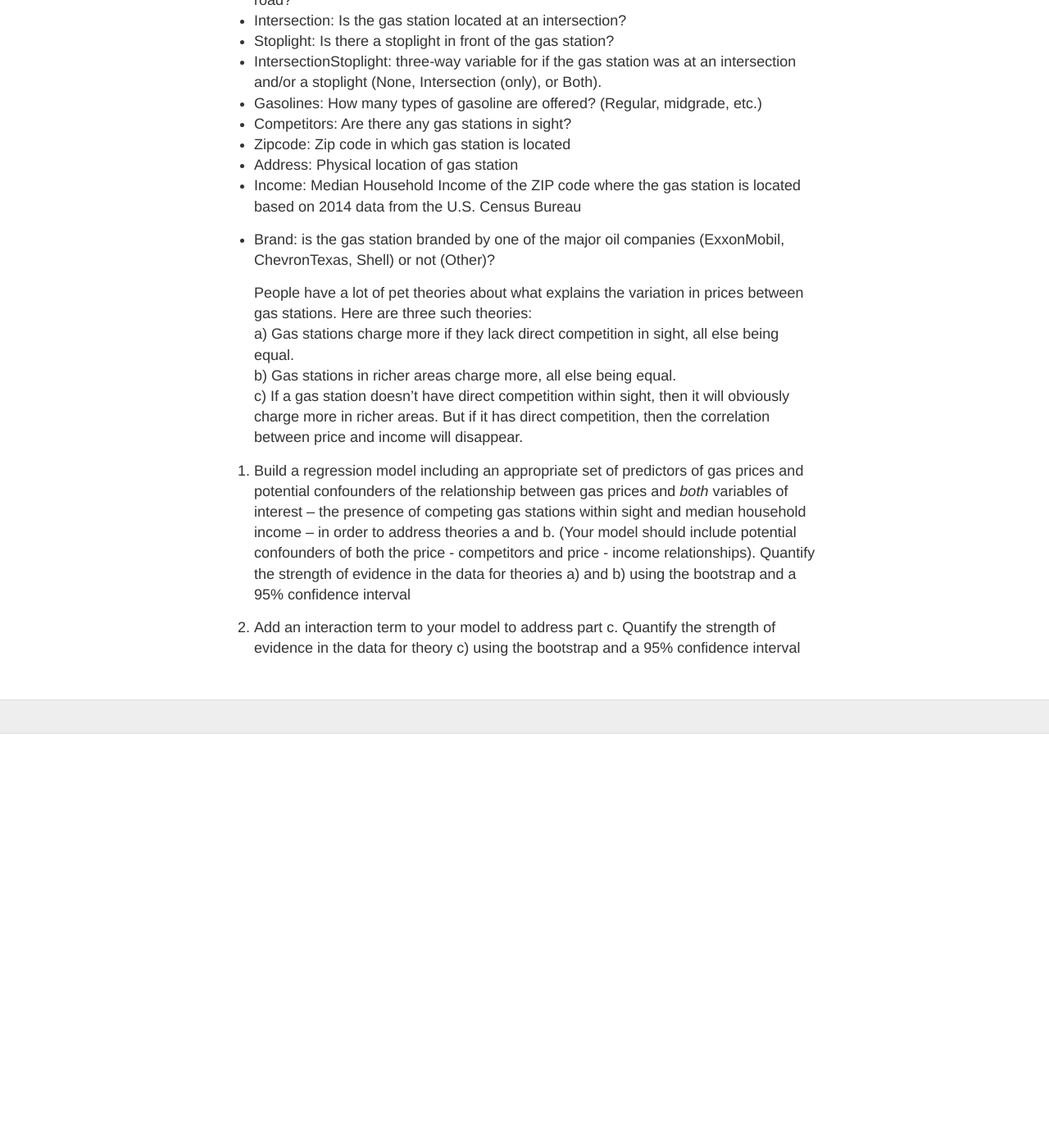
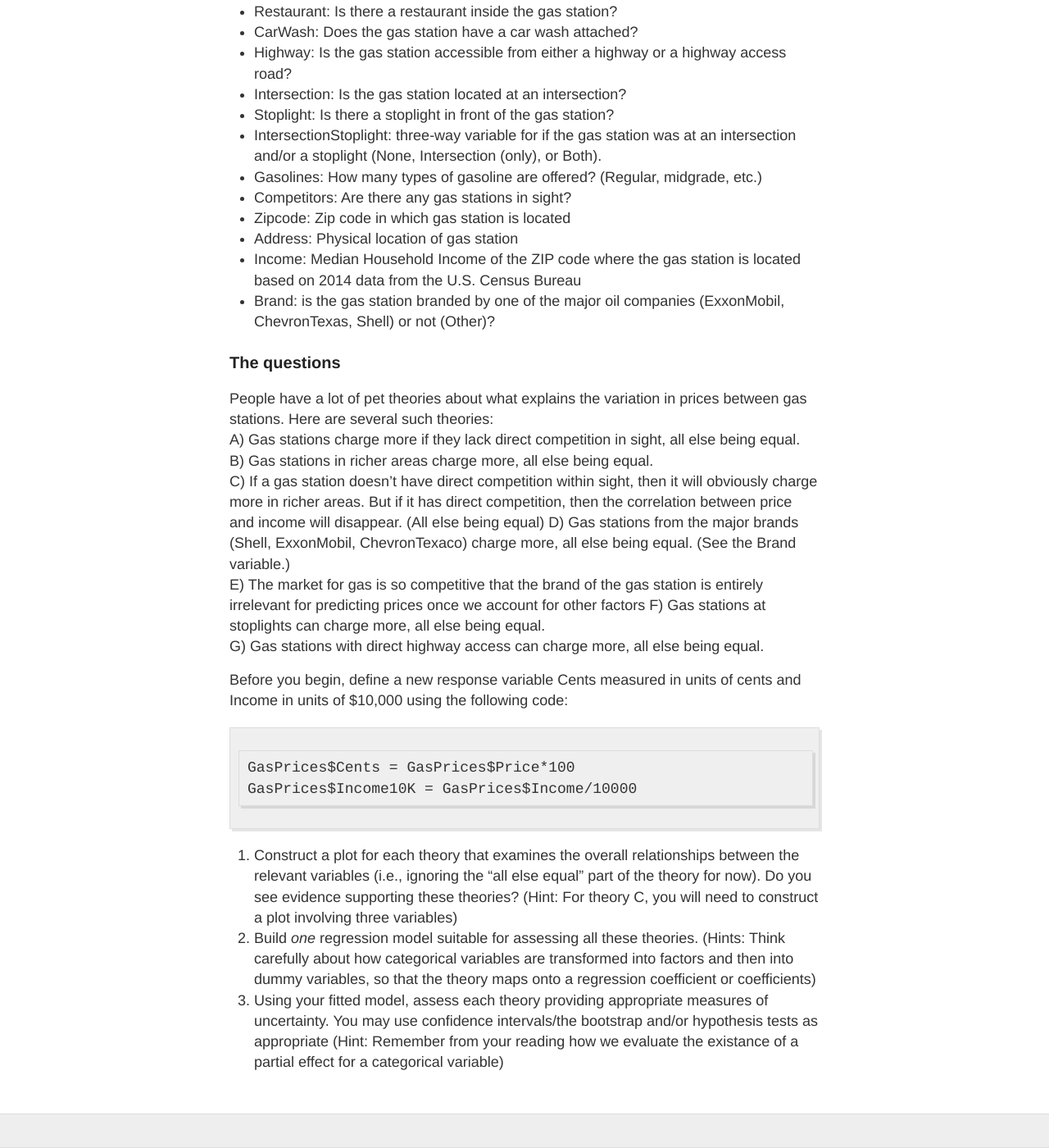
Before and after one commit to jaredsmurray/sta371h, a Jekyll site: the page built from docs/files/gas.md, in a window 1280 px wide and 1400 px high, scrolled down 978 px. Shown: the whole window at 82% size. Built offline with Jekyll 4.4.1, drawn with Linux system fonts in a browser that asks for light colours; our own code applies the rules of GitHub Pages for plain Markdown files; before the commit the page ends 1873 px from its top, so only the background shows below that; some of the changed text lies outside the part shown.

Commit message:
Update gas.md

````diff
--- a/docs/files/gas.md
+++ b/docs/files/gas.md
@@ -1,6 +1,8 @@
-### Gas prices in Austin
+## Gas prices in Austin
 
-For this exercise, you'll need this dataset: [GasPrices.csv](http://jaredsmurray.github.io/sta371h/data/GasPrices.csv).  This data set came from a student project in a previous iteration of this class. The students described the project as follows:
+### The data
+
+For this exercise, you'll need to download the [GasPrices.csv](http://jgscott.github.io/teaching/data/GasPrices.csv) data set from the class website.  This data set came from a student project in spring of 2016.  (It was a pretty awesome project.)  I'll let the students who did the project describe things in their own words:
 
 > Have you ever been driving through town looking to make a quick stop to fill up your car with gas and noticed that different gas stations are advertising different gas prices? Have you ever stopped to wonder why this might be the case? Could there be some underlying factors responsible for this noticeable difference in price, specifically for the same, regular unleaded mix of gas on the same day at the same time?
 
@@ -9,7 +11,7 @@ For this exercise, you'll need this dataset: [GasPrices.csv](http://jaredsmurray
 
 The variables in the data set are as follows:
 
-  - ID: Order in which gas stations were visited
+- ID: Order in which gas stations were visited
 - Name: Name of gas station
 - Price: Price of regular unleaded gasoline, gathered on Sunday, April 3rd, 2016
 - Pumps: How many pumps does the gas station have?
@@ -27,11 +29,24 @@ The variables in the data set are as follows:
 - Income: Median Household Income of the ZIP code where the gas station is located based on 2014 data from the U.S. Census Bureau
 - Brand: is the gas station branded by one of the major oil companies (ExxonMobil, ChevronTexas, Shell) or not (Other)?
 
-  People have a lot of pet theories about what explains the variation in prices between gas stations.  Here are three such theories:
-a) Gas stations charge more if they lack direct competition in sight, all else being equal.
-b) Gas stations in richer areas charge more, all else being equal.
-c) If a gas station doesn't have direct competition within sight, then it will obviously charge more in richer areas.  But if it has direct competition, then the correlation between price and income will disappear.
+### The questions
 
-1. Build a regression model including an appropriate set of predictors of gas prices and potential confounders of the relationship between gas prices and *both* variables of interest -- the presence of competing gas stations within sight and median household income -- in order to address theories a and b. (Your model should include potential confounders of both the price - competitors and price - income relationships). Quantify the strength of evidence in the data for theories a) and b) using the bootstrap and a 95% confidence interval
+People have a lot of pet theories about what explains the variation in prices between gas stations.  Here are several such theories:
+A) Gas stations charge more if they lack direct competition in sight, all else being equal.
+B) Gas stations in richer areas charge more, all else being equal.
+C) If a gas station doesn't have direct competition within sight, then it will obviously charge more in richer areas.  But if it has direct competition, then the correlation between price and income will disappear.   (All else being equal)
+D) Gas stations from the major brands (Shell, ExxonMobil, ChevronTexaco) charge more, all else being equal.  (See the Brand variable.)
+E) The market for gas is so competitive that the brand of the gas station is entirely irrelevant for predicting prices once we account for other factors
+F) Gas stations at stoplights can charge more, all else being equal.
+G) Gas stations with direct highway access can charge more, all else being equal.
 
-2. Add an interaction term to your model to address part c. Quantify the strength of evidence in the data for theory c) using the bootstrap and a 95% confidence interval
+Before you begin, define a new response variable Cents measured in units of cents and Income in units of $10,000 using the following code:
+
+```
+GasPrices$Cents = GasPrices$Price*100
+GasPrices$Income10K = GasPrices$Income/10000
+```
+
+1. Construct a plot for each theory that examines the overall relationships between the relevant variables (i.e., ignoring the "all else equal" part of the theory for now). Do you see evidence supporting these theories? (Hint: For theory C, you will need to construct a plot involving three variables)
+2. Build *one* regression model suitable for assessing all these theories. (Hints: Think carefully about how categorical variables are transformed into factors and then into dummy variables, so that the theory maps onto a regression coefficient or coefficients)
+3. Using your fitted model, assess each theory providing appropriate measures of uncertainty. You may use confidence intervals/the bootstrap and/or hypothesis tests as appropriate (Hint: Remember from your reading how we evaluate the existance of a partial effect for a categorical variable)
````
